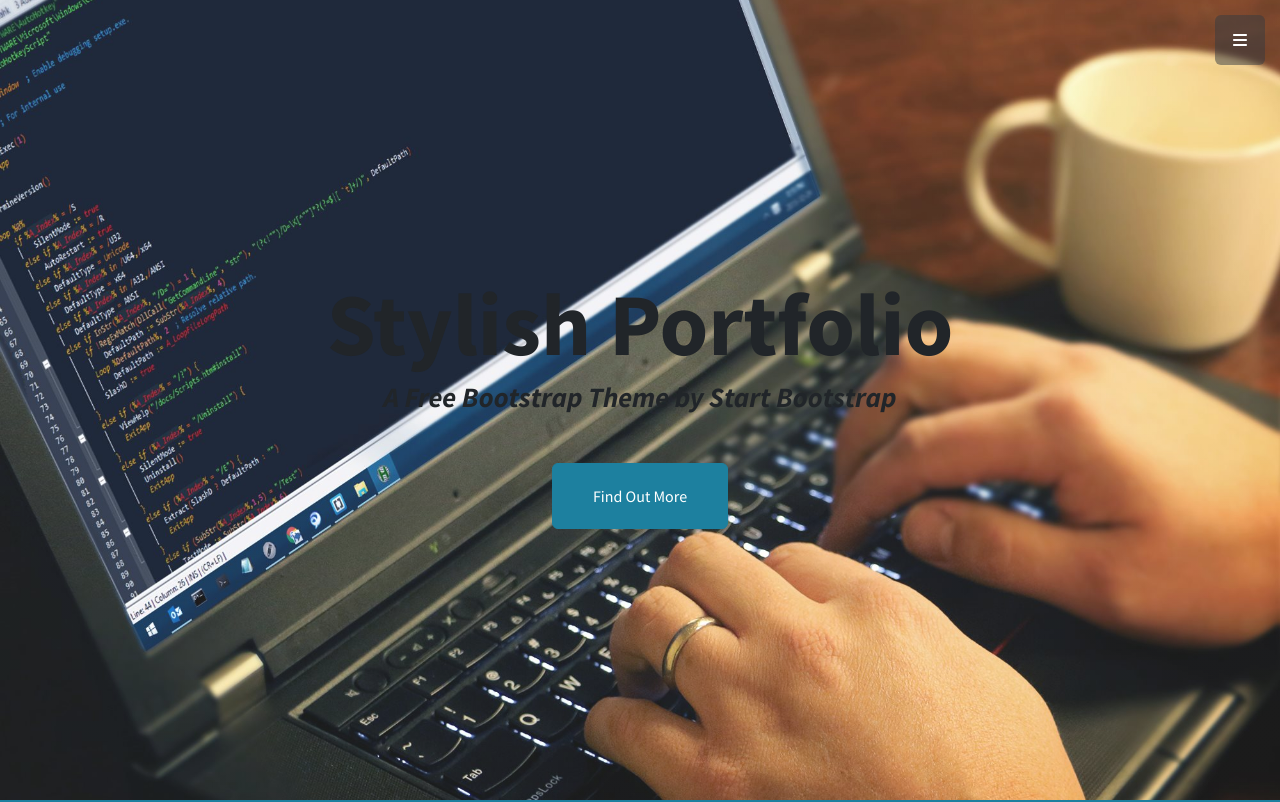
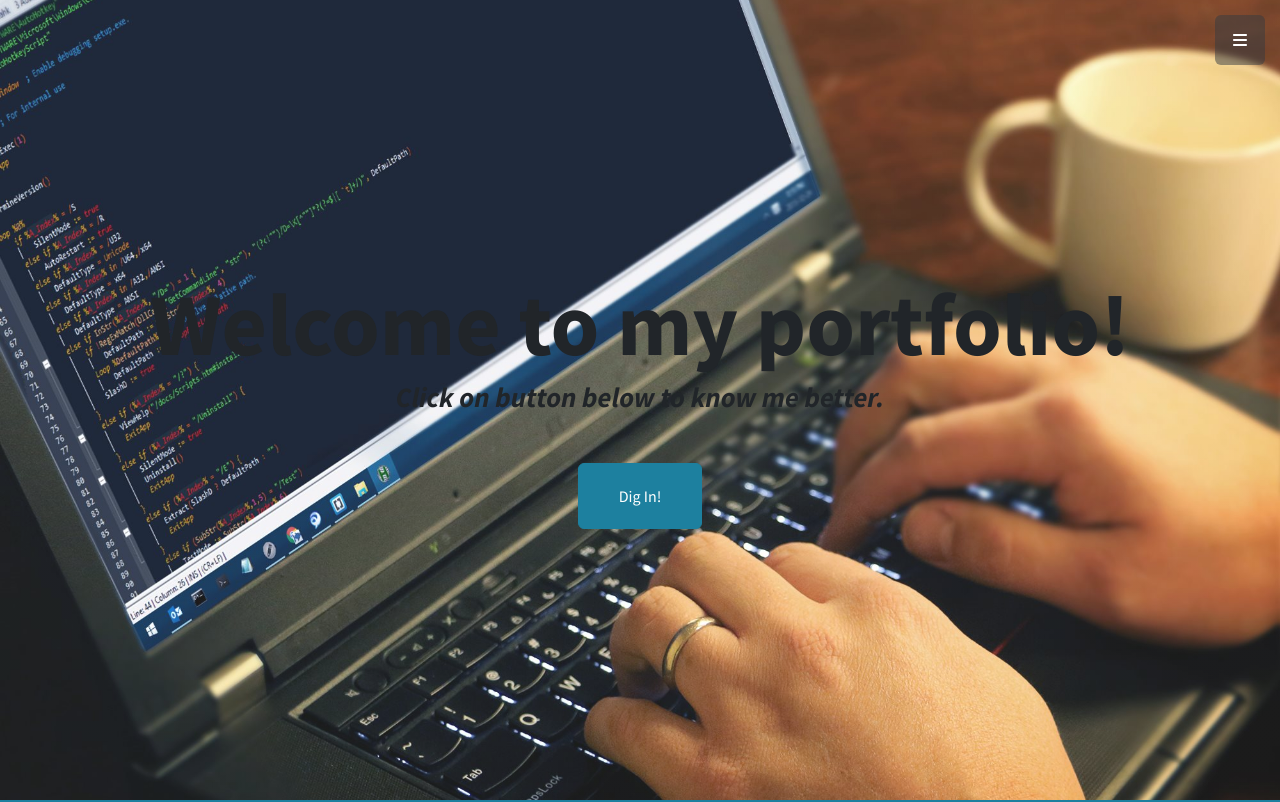
Before and after one commit to OkolJr/-, a plain HTML site: page index.html in a window 1280 px wide. Shown: the top 802 px of the page. Drawn offline with nearby package versions, Linux system fonts and the light colour scheme.

Commit message:
Update index.html

```diff
--- a/index.html
+++ b/index.html
@@ -32,9 +32,9 @@
         <!-- Header-->
         <header class="masthead d-flex align-items-center">
             <div class="container px-4 px-lg-5 text-center">
-                <h1 class="mb-1">Stylish Portfolio</h1>
-                <h3 class="mb-5"><em>A Free Bootstrap Theme by Start Bootstrap</em></h3>
-                <a class="btn btn-primary btn-xl" href="#about">Find Out More</a>
+                <h1 class="mb-1">Welcome to my portfolio!</h1>
+                <h3 class="mb-5"><em>Click on button below to know me better.</em></h3>
+                <a class="btn btn-primary btn-xl" href="#about">Dig In!</a>
             </div>
         </header>
         <!-- Services-->
```
